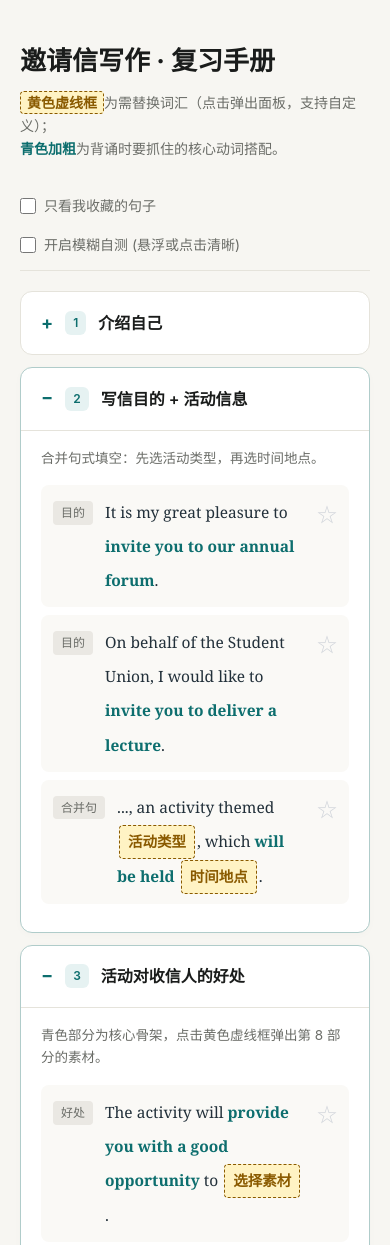
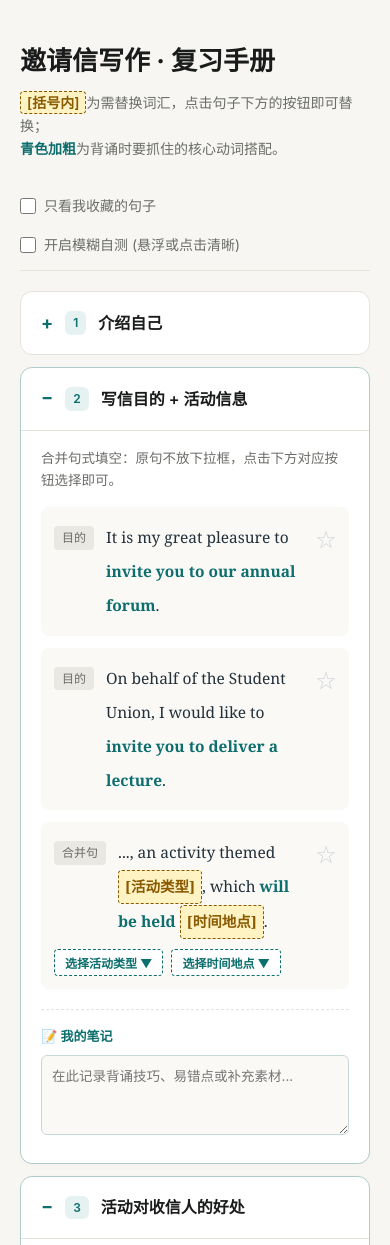
Before and after one commit to Stu717/yingyu, a plain HTML site: page index.html in a window 390 px wide. Shown: the top 1245 px of the page. Drawn offline with Linux system fonts and the light colour scheme.

Commit message:
Update index.html

```diff
--- a/index.html
+++ b/index.html
@@ -58,52 +58,62 @@
   .content{padding:0 20px 20px 20px; border-top:1px solid var(--line); padding-top:16px}
   .note{font-size:13.5px; color:var(--muted); margin:0 0 16px}
 
-  /* 句子列表 */
-  .item{
-    display:flex; gap:12px; padding:10px 12px; border-radius:8px;
-    margin-bottom:8px; background:#faf9f6; align-items:flex-start;
-    transition:background .15s;
+  /* 句子块 */
+  .sentence-block {
+    margin-bottom: 12px; padding: 12px; border-radius: 8px;
+    background: #faf9f6; border: 1px solid transparent; transition: background .15s;
   }
-  .item:hover{background:#fff; border:1px solid var(--line); padding:9px 11px}
+  .sentence-block:hover { background: #fff; border-color: var(--line); }
 
-  /* 标黄与加粗逻辑 */
-  .en{
-    flex:1; font-family:ui-serif,Georgia,"Times New Roman",serif;
-    font-size:15.5px; color:#22303a; line-height:2.2; word-break: break-word;
+  .sentence-head { display: flex; gap: 12px; align-items: flex-start; }
+
+  .sentence-text {
+    flex: 1; font-family: ui-serif,Georgia,"Times New Roman",serif;
+    font-size: 15.5px; color: #22303a; line-height: 2.2; word-break: break-word;
     transition: filter .2s;
   }
-  .en strong { color: var(--accent); font-weight: 700; }
+  .sentence-text strong { color: var(--accent); font-weight: 700; }
 
   /* 模糊自测逻辑 */
-  body.masked .en { filter: blur(var(--blur-amt)); cursor: help; }
-  body.masked .en:hover, body.masked .en.revealed { filter: none; cursor: text; }
-  body.masked .blank-slot { filter: none !important; } /* 下拉框保持清晰 */
+  body.masked .sentence-text { filter: blur(var(--blur-amt)); cursor: help; }
+  body.masked .sentence-text:hover, body.masked .sentence-text.revealed { filter: none; cursor: text; }
 
-  /* 黄色虚线槽位 */
-  .blank-slot {
+  /* 变量显示区 (纯文本显示，不放下拉框) */
+  .var-display {
     display: inline-block;
-    min-width: 60px;
-    background-color: var(--highlight);
+    min-width: 70px;
+    background: var(--highlight);
     color: var(--highlight-ink);
     border: 1.5px dashed var(--highlight-ink);
     border-radius: 4px;
-    padding: 0 8px;
-    margin: 0 2px;
-    cursor: pointer;
+    padding: 0 6px;
     font-family: inherit;
     font-size: 14.5px;
     font-weight: 600;
     text-align: center;
     transition: all .2s;
-    user-select: none;
     vertical-align: baseline;
   }
-  .blank-slot:hover { background-color: #ffe89a; border-style: solid; }
-  .blank-slot.has-value { border-style: solid; background-color: #fff7db; color: var(--accent); }
+  .var-display.has-value {
+    border-style: solid;
+    background: #fff7db;
+    color: var(--accent);
+  }
+
+  /* 单独放置的操作按钮 */
+  .action-row {
+    margin-top: 10px; display: flex; gap: 8px; flex-wrap: wrap;
+  }
+  .action-btn {
+    background: #fff; border: 1px dashed var(--accent); color: var(--accent);
+    border-radius: 4px; padding: 4px 10px; font-size: 12px; cursor: pointer;
+    transition: .2s; font-family: inherit; font-weight: 600;
+  }
+  .action-btn:hover { background: var(--accent); color: #fff; border-style: solid; }
 
   /* 弹出药丸面板 */
   .phrase-pool {
-    margin: 4px 0 16px 0; padding: 14px; background: #f4f8f8;
+    margin-top: 12px; padding: 14px; background: #f4f8f8;
     border-radius: 8px; border: 1px solid #d0e3e1;
     display: none;
   }
@@ -162,6 +172,22 @@
   }
   .star-btn:hover, .star-btn.active{color:var(--star)}
 
+  /* 笔记区域 */
+  .note-area {
+    margin-top: 20px; padding-top: 16px; border-top: 1px dashed var(--line);
+  }
+  .note-label {
+    font-size: 13px; font-weight: 600; color: var(--accent);
+    margin-bottom: 8px; display: flex; align-items: center; gap: 4px;
+  }
+  .custom-note {
+    width: 100%; min-height: 80px; padding: 10px;
+    border: 1px solid #c5d8d7; border-radius: 6px;
+    font-family: inherit; font-size: 13.5px; line-height: 1.5;
+    resize: vertical; outline: none; transition: border .2s; background: #faf9f6;
+  }
+  .custom-note:focus { border-color: var(--accent); background: #fff; }
+
   /* 第8部分素材库 */
   .grid{display:grid; gap:12px; grid-template-columns:1fr; margin-top:10px}
   .type-box{background:#fff; border:1px solid var(--line); border-radius:10px; padding:16px}
@@ -183,7 +209,7 @@
   <div class="hero">
     <h1>邀请信写作 · 复习手册</h1>
     <p>
-      <mark>黄色虚线框</mark>为需替换词汇（点击弹出面板，支持自定义）；<br>
+      <mark>[括号内]</mark>为需替换词汇，点击句子下方的按钮即可替换；<br>
       <strong>青色加粗</strong>为背诵时要抓住的核心动词搭配。
     </p>
   </div>
@@ -207,15 +233,16 @@
       <div class="content">
         <p class="note">核心短语库，可直接复习或收藏。</p>
         <div class="grid" id="bankGrid"></div>
+        <div class="note-area">
+          <div class="note-label">📝 我的笔记</div>
+          <textarea class="custom-note" data-id="step-s8" placeholder="在此记录背诵技巧、易错点..."></textarea>
+        </div>
       </div>
     </details>
   </div>
 </div>
 
 <script>
-// 记录最后点击的槽位
-let lastFocusedSlot = null;
-
 // 默认基础素材
 const defaultBank = {
   '学术交流类': ['exchange ideas with other scholars', 'share your research findings', 'learn about the latest developments in the field', 'meet other experts'],
@@ -232,18 +259,17 @@ const defaultPool = {
   'action': ['confirm your attendance', 'give a short speech at the activity', 'prepare a brief introduction to...'],
   'deadline': ['June 10th', 'next Friday'],
   'department': ['the School of Foreign Languages', 'the School of Economics'],
-  'role': ['chairman', 'president']
+  'role': ['chairman', 'president'],
+  'organization': ['the Student Union', 'the Organizing Committee', 'the Class Committee']
 };
 
-// 读取自定义数据
 let customPoolData = JSON.parse(localStorage.getItem('custom_pool_data')) || {};
+let notesData = JSON.parse(localStorage.getItem('invitation_notes')) || {};
+let favorites = JSON.parse(localStorage.getItem('invitation_favs')) || {};
 
-// 保存自定义数据
-function saveCustomData() {
-  localStorage.setItem('custom_pool_data', JSON.stringify(customPoolData));
-}
+function saveCustomData() { localStorage.setItem('custom_pool_data', JSON.stringify(customPoolData)); }
 
-// 根据类型生成面板 HTML (融合自定义数据)
+// 生成面板 HTML
 function getPoolHTML(type) {
   let title = '选择素材';
   let groups = [];
@@ -253,7 +279,7 @@ function getPoolHTML(type) {
   } else if (type === 'location') {
     title = '时间地点'; groups = [{ name: '可选时间地点', items: defaultPool.location }];
   } else if (type === 'benefit') {
-    title = '第8部分 · 好处素材库';
+    title = '好处素材库 (结合第8部分)';
     groups = Object.entries(defaultBank).map(([k, v]) => ({ name: k, items: v }));
   } else if (type === 'action') {
     title = '请求动作'; groups = [{ name: '具体动作', items: defaultPool.action }];
@@ -263,30 +289,29 @@ function getPoolHTML(type) {
     title = '院系'; groups = [{ name: '院系', items: defaultPool.department }];
   } else if (type === 'role') {
     title = '职务'; groups = [{ name: '职务', items: defaultPool.role }];
+  } else if (type === 'organization') {
+    title = '组织'; groups = [{ name: '组织', items: defaultPool.organization }];
   }
 
-  // 检查是否有自定义数据并加入分组
   if (customPoolData[type] && customPoolData[type].length > 0) {
     groups.push({ name: '自定义补充', items: customPoolData[type], isCustom: true });
   }
 
-  let html = `<div class="pool-title"><span>${title}</span><span class="pool-close">关闭面板</span></div>`;
+  let html = `<div class="pool-title"><span>${title}</span><span class="pool-close">关闭</span></div>`;
 
   groups.forEach(g => {
     html += `<div class="pill-group"><span class="pill-label">${g.name}</span>`;
     g.items.forEach(item => {
       const safeVal = item.replace(/"/g, '&quot;');
-      // 如果是自定义分组，增加删除按钮
-      const delBtn = g.isCustom ? `<span class="pill-del" data-type="${type}" data-val="${safeVal}" title="删除该词条">×</span>` : '';
+      const delBtn = g.isCustom ? `<span class="pill-del" data-type="${type}" data-val="${safeVal}">×</span>` : '';
       html += `<span class="pill" data-value="${safeVal}">${item} ${delBtn}</span>`;
     });
     html += `</div>`;
   });
 
-  // 底部加入自定义输入框
   html += `
     <form class="custom-form" data-type="${type}">
-      <input type="text" class="custom-input" placeholder="输入想要补充的短语，按回车添加..." required>
+      <input type="text" class="custom-input" placeholder="输入想要补充的短语..." required>
       <button type="submit" class="custom-btn">添加</button>
     </form>
   `;
@@ -294,84 +319,122 @@ function getPoolHTML(type) {
   return html;
 }
 
-// 生成槽位 HTML
-const slot = (type, defaultText) => `<span class="blank-slot" data-pool="${type}" data-default="${defaultText}">${defaultText}</span>`;
-
 const stepsData = [
   {
     id: 's1', title: '介绍自己',
-    note: '根据收信人身份，选择对应句式。',
+    note: '根据收信人身份，选择对应句式。点击下方按钮替换空白处。',
     items: [
-      { tag: '组织者', html: `I am Li Ming, a student from ${slot('department', '院系')} and <strong>one of the organizers</strong> of this activity.` },
-      { tag: '邀请老师', html: `I am Li Ming, a <strong>student representative</strong> from ${slot('department', '院系')}.` },
-      { tag: '负责人', html: `I am Li Ming, ${slot('role', '职务')} of the Student Union.` },
-      { tag: '示例', html: 'I am Li Ming, <strong>chairman of the Student Union</strong>.' },
-      { tag: '示例', html: 'I am Li Ming, a <strong>graduate student</strong> from the School of Foreign Languages.' }
+      {
+        tag: '组织者',
+        text: 'I am Li Ming, a student from <span class="var-display" data-slot="var-dept1">[院系]</span> and <strong>one of the organizers</strong> of this activity.',
+        actions: [{ label: '选择院系', target: 'var-dept1', type: 'department' }]
+      },
+      {
+        tag: '邀请老师',
+        text: 'I am Li Ming, a <strong>student representative</strong> from <span class="var-display" data-slot="var-dept2">[院系]</span>.',
+        actions: [{ label: '选择院系', target: 'var-dept2', type: 'department' }]
+      },
+      {
+        tag: '负责人',
+        text: 'I am Li Ming, <span class="var-display" data-slot="var-role">[职务]</span> of <span class="var-display" data-slot="var-org">[组织]</span>.',
+        actions: [
+          { label: '选择职务', target: 'var-role', type: 'role' },
+          { label: '选择组织', target: 'var-org', type: 'organization' }
+        ]
+      },
+      { tag: '示例', text: 'I am Li Ming, <strong>chairman of the Student Union</strong>.' },
+      { tag: '示例', text: 'I am Li Ming, a <strong>graduate student</strong> from the School of Foreign Languages.' }
     ]
   },
   {
     id: 's2', title: '写信目的 + 活动信息',
-    note: '合并句式填空：先选活动类型，再选时间地点。',
+    note: '合并句式填空：原句不放下拉框，点击下方对应按钮选择即可。',
     items: [
-      { tag: '目的', html: 'It is my great pleasure to <strong>invite you to our annual forum</strong>.' },
-      { tag: '目的', html: 'On behalf of the Student Union, I would like to <strong>invite you to deliver a lecture</strong>.' },
+      { tag: '目的', text: 'It is my great pleasure to <strong>invite you to our annual forum</strong>.' },
+      { tag: '目的', text: 'On behalf of the Student Union, I would like to <strong>invite you to deliver a lecture</strong>.' },
       {
         tag: '合并句',
-        html: `..., an activity themed ${slot('activity', '活动类型')}, which <strong>will be held</strong> ${slot('location', '时间地点')}.`
+        text: '..., an activity themed <span class="var-display" data-slot="var-act">[活动类型]</span>, which <strong>will be held</strong> <span class="var-display" data-slot="var-loc">[时间地点]</span>.',
+        actions: [
+          { label: '选择活动类型', target: 'var-act', type: 'activity' },
+          { label: '选择时间地点', target: 'var-loc', type: 'location' }
+        ]
       }
     ]
   },
   {
     id: 's3', title: '活动对收信人的好处',
-    note: '青色部分为核心骨架，点击黄色虚线框弹出第 8 部分的素材。',
+    note: '点击下方按钮，从第 8 部分的素材库中选择短语填入。',
     items: [
-      { tag: '好处', html: `The activity will <strong>provide you with a good opportunity</strong> to ${slot('benefit', '选择素材')}.` },
-      { tag: '好处', html: `The activity will <strong>enable you</strong> to ${slot('benefit', '选择素材')}.` },
-      { tag: '好处', html: `The activity will <strong>be a good chance for you</strong> to ${slot('benefit', '选择素材')}.` },
-      { tag: '完整句', html: 'Your participation will <strong>be of great benefit</strong> to our students.' }
+      {
+        tag: '好处',
+        text: 'The activity will <strong>provide you with a good opportunity</strong> to <span class="var-display" data-slot="var-b1">[选择动词短语]</span>.',
+        actions: [{ label: '选择动词短语', target: 'var-b1', type: 'benefit' }]
+      },
+      {
+        tag: '好处',
+        text: 'The activity will <strong>enable you</strong> to <span class="var-display" data-slot="var-b2">[选择动词短语]</span>.',
+        actions: [{ label: '选择动词短语', target: 'var-b2', type: 'benefit' }]
+      },
+      {
+        tag: '好处',
+        text: 'The activity will <strong>be a good chance for you</strong> to <span class="var-display" data-slot="var-b3">[选择动词短语]</span>.',
+        actions: [{ label: '选择动词短语', target: 'var-b3', type: 'benefit' }]
+      },
+      { tag: '完整句', text: 'Your participation will <strong>be of great benefit</strong> to our students.' }
     ]
   },
   {
     id: 's4', title: '适度恭维收信人',
     note: '一两句即可，把握核心赞美词。',
     items: [
-      { tag: '恭维', html: 'As <strong>an expert in this field</strong>, you are <strong>widely respected by our students</strong>.' },
-      { tag: '恭维', html: 'With <strong>your rich experience in this area</strong>, <strong>you would be a most welcome guest</strong>.' },
-      { tag: '恭维', html: 'As <strong>a highly respected scholar</strong>, ...' },
-      { tag: '恭维', html: '<strong>Your presence would be greatly appreciated</strong>.' }
+      { tag: '恭维', text: 'As <strong>an expert in this field</strong>, you are <strong>widely respected by our students</strong>.' },
+      { tag: '恭维', text: 'With <strong>your rich experience in this area</strong>, <strong>you would be a most welcome guest</strong>.' },
+      { tag: '恭维', text: 'As <strong>a highly respected scholar</strong>, ...' },
+      { tag: '恭维', text: '<strong>Your presence would be greatly appreciated</strong>.' }
     ]
   },
   {
     id: 's5', title: '明确请求 + 截止时间',
-    note: '具体动作和截止时间均可点击替换。',
+    note: '具体动作和截止时间均可点击下方按钮替换。',
     items: [
-      { tag: '完整句', html: `<strong>We would be grateful if you could</strong> ${slot('action', '动作')} before ${slot('deadline', '时间')}.` },
-      { tag: '完整句', html: `Please <strong>let us know whether you can come</strong> by ${slot('deadline', '时间')}.` }
+      {
+        tag: '完整句',
+        text: '<strong>We would be grateful if you could</strong> <span class="var-display" data-slot="var-act1">[动作]</span> before <span class="var-display" data-slot="var-time1">[时间]</span>.',
+        actions: [
+          { label: '选择动作', target: 'var-act1', type: 'action' },
+          { label: '选择时间', target: 'var-time1', type: 'deadline' }
+        ]
+      },
+      {
+        tag: '完整句',
+        text: 'Please <strong>let us know whether you can come</strong> by <span class="var-display" data-slot="var-time2">[时间]</span>.',
+        actions: [{ label: '选择时间', target: 'var-time2', type: 'deadline' }]
+      }
     ]
   },
   {
     id: 's6', title: '客套话',
     note: '收尾礼节。',
     items: [
-      { tag: '客套', html: 'Should you have any questions, please <strong>do not hesitate to contact me</strong>.' },
-      { tag: '客套', html: 'We <strong>look forward to welcoming you</strong> to our university.' },
-      { tag: '客套', html: 'Thank you for your time and consideration.' },
-      { tag: '客套', html: 'We would appreciate your kind reply.' },
-      { tag: '客套', html: 'Thank you in advance for your support.' }
+      { tag: '客套', text: 'Should you have any questions, please <strong>do not hesitate to contact me</strong>.' },
+      { tag: '客套', text: 'We <strong>look forward to welcoming you</strong> to our university.' },
+      { tag: '客套', text: 'Thank you for your time and consideration.' },
+      { tag: '客套', text: 'We would appreciate your kind reply.' },
+      { tag: '客套', text: 'Thank you in advance for your support.' }
     ]
   },
   {
     id: 's7', title: '期待回复',
     note: '结尾固定收束句。',
     items: [
-      { tag: '结尾', html: '<strong>Looking forward to</strong> your reply.' },
-      { tag: '结尾', html: 'We <strong>look forward to hearing from you</strong> soon.' }
+      { tag: '结尾', text: '<strong>Looking forward to</strong> your reply.' },
+      { tag: '结尾', text: 'We <strong>look forward to hearing from you</strong> soon.' }
     ]
   }
 ];
 
-let favorites = JSON.parse(localStorage.getItem('invitation_favs')) || {};
-
+// 渲染步骤
 function renderSteps() {
   const container = document.getElementById('stepsContainer');
   container.innerHTML = stepsData.map(step => `
@@ -379,27 +442,54 @@ function renderSteps() {
       <summary><span class="badge">${step.id.slice(1)}</span> ${step.title}</summary>
       <div class="content">
         <p class="note">${step.note}</p>
+
         ${step.items.map((item, idx) => {
           const itemId = `${step.id}_${idx}`;
           const isStarred = favorites[itemId] ? 'active' : '';
           const starChar = favorites[itemId] ? '★' : '☆';
-          const hasSlot = item.html.includes('blank-slot');
+          const hasActions = item.actions && item.actions.length > 0;
+
+          // 给带有 data-slot 的 span 加上唯一 id (防止冲突)
+          let formattedText = item.text;
+          if (hasActions) {
+            formattedText = formattedText.replace(/data-slot="([^"]+)"/g, `data-slot="$1" id="${itemId}-$1"`);
+          }
+
+          let actionsHTML = '';
+          if (hasActions) {
+            actionsHTML = `<div class="action-row">
+              ${item.actions.map(act => `
+                <button class="action-btn" data-item="${itemId}" data-target="${itemId}-${act.target}" data-type="${act.type}">
+                  ${act.label} ▼
+                </button>
+              `).join('')}
+            </div>`;
+          }
 
           return `
-            <div class="item" id="item-${itemId}">
-              <span class="tag">${item.tag}</span>
-              <span class="en" onclick="toggleReveal(this)">${item.html}</span>
-              <button class="star-btn ${isStarred}" data-id="${itemId}">${starChar}</button>
+            <div class="sentence-block" id="block-${itemId}">
+              <div class="sentence-head">
+                <span class="tag">${item.tag}</span>
+                <span class="sentence-text" onclick="toggleReveal(this)">${formattedText}</span>
+                <button class="star-btn ${isStarred}" data-id="${itemId}">${starChar}</button>
+              </div>
+              ${actionsHTML}
             </div>
-            ${hasSlot ? `<div class="phrase-pool" id="pool-${itemId}"></div>` : ''}
           `;
         }).join('')}
+
+        <!-- 笔记区域 -->
+        <div class="note-area">
+          <div class="note-label">📝 我的笔记</div>
+          <textarea class="custom-note" data-id="${step.id}" placeholder="在此记录背诵技巧、易错点或补充素材...">${notesData[step.id] || ''}</textarea>
+        </div>
       </div>
     </details>
   `).join('');
   applyFilter();
 }
 
+// 渲染素材库
 function renderBank() {
   const grid = document.getElementById('bankGrid');
   grid.innerHTML = Object.entries(defaultBank).map(([cat, phrases], tIdx) => `
@@ -412,7 +502,7 @@ function renderBank() {
         return `
           <div class="phrase-item" id="item-${itemId}">
             <div style="flex:1;">
-              <span class="en" onclick="toggleReveal(this)">${phrase}</span>
+              <span class="sentence-text" style="line-height:1.4;" onclick="toggleReveal(this)">${phrase}</span>
             </div>
             <button class="star-btn ${isStarred}" data-id="${itemId}">${starChar}</button>
           </div>
@@ -423,16 +513,14 @@ function renderBank() {
   applyFilter();
 }
 
-// 模糊状态下点击解锁（移动端友好）
 window.toggleReveal = function(el) {
   if (document.body.classList.contains('masked')) {
     el.classList.toggle('revealed');
   }
 };
 
-// 统一事件管理
 document.addEventListener('click', function(e) {
-  // 1. 处理收藏
+  // 1. 收藏
   const starBtn = e.target.closest('.star-btn');
   if (starBtn) {
     const id = starBtn.dataset.id;
@@ -450,36 +538,54 @@ document.addEventListener('click', function(e) {
     return;
   }
 
-  // 2. 点击黄色虚线槽位 -> 弹出面板
-  const slot = e.target.closest('.blank-slot');
-  if (slot) {
+  // 2. 点击操作按钮展开/折叠面板
+  const actionBtn = e.target.closest('.action-btn');
+  if (actionBtn) {
     e.stopPropagation();
-    lastFocusedSlot = slot;
-    const item = slot.closest('.item');
-    const pool = item.nextElementSibling;
+    const itemId = actionBtn.dataset.item;
+    const targetId = actionBtn.dataset.target;
+    const type = actionBtn.dataset.type;
+    const block = document.getElementById(`block-${itemId}`);
 
-    if (pool.classList.contains('show')) {
+    let pool = block.querySelector('.phrase-pool');
+
+    // 如果已经展开且类型相同，则收起
+    if (pool && pool.classList.contains('show') && pool.dataset.type === type) {
       pool.classList.remove('show');
       return;
     }
 
+    // 关闭其他面板
     document.querySelectorAll('.phrase-pool').forEach(p => p.classList.remove('show'));
-    const type = slot.getAttribute('data-pool');
+
+    // 创建或更新面板
+    if (!pool) {
+      pool = document.createElement('div');
+      pool.className = 'phrase-pool';
+      block.appendChild(pool);
+    }
+
+    pool.dataset.type = type;
+    pool.dataset.target = targetId;
     pool.innerHTML = getPoolHTML(type);
     pool.classList.add('show');
     return;
   }
 
-  // 3. 点击药丸选项填入
+  // 3. 点击药丸选项填入变量框
   const pill = e.target.closest('.pill');
   if (pill && !e.target.classList.contains('pill-del')) {
     e.stopPropagation();
     const val = pill.getAttribute('data-value');
-    if (lastFocusedSlot) {
-      lastFocusedSlot.textContent = val;
-      lastFocusedSlot.classList.add('has-value');
-      lastFocusedSlot.closest('.item').nextElementSibling.classList.remove('show');
+    const pool = pill.closest('.phrase-pool');
+    const targetId = pool.dataset.target;
+    const targetEl = document.getElementById(targetId);
+
+    if (targetEl) {
+      targetEl.textContent = val;
+      targetEl.classList.add('has-value');
     }
+    pool.classList.remove('show');
     return;
   }
 
@@ -494,11 +600,9 @@ document.addEventListener('click', function(e) {
       if (customPoolData[type].length === 0) delete customPoolData[type];
       saveCustomData();
 
-      // 重新渲染当前展开的面板
-      if(lastFocusedSlot) {
-        const pool = lastFocusedSlot.closest('.item').nextElementSibling;
-        pool.innerHTML = getPoolHTML(type);
-      }
+      // 重新渲染当前面板
+      const pool = delBtn.closest('.phrase-pool');
+      pool.innerHTML = getPoolHTML(type);
     }
     return;
   }
@@ -510,13 +614,13 @@ document.addEventListener('click', function(e) {
     return;
   }
 
-  // 6. 点击空白处关闭所有面板
-  if (!e.target.closest('.phrase-pool')) {
+  // 6. 点击外部关闭所有面板
+  if (!e.target.closest('.phrase-pool') && !e.target.closest('.action-btn')) {
     document.querySelectorAll('.phrase-pool').forEach(p => p.classList.remove('show'));
   }
 });
 
-// 监听表单提交（添加自定义词汇）
+// 监听表单提交 (添加自定义素材)
 document.addEventListener('submit', function(e) {
   if (e.target.classList.contains('custom-form')) {
     e.preventDefault();
@@ -524,28 +628,30 @@ document.addEventListener('submit', function(e) {
     const type = form.getAttribute('data-type');
     const input = form.querySelector('.custom-input');
     const val = input.value.trim();
+    const pool = form.closest('.phrase-pool');
 
     if (val) {
       if (!customPoolData[type]) customPoolData[type] = [];
-      // 防重复
       if (!customPoolData[type].includes(val) && !(defaultPool[type] && defaultPool[type].includes(val))) {
         customPoolData[type].push(val);
         saveCustomData();
       }
-
-      // 重新渲染面板并清空输入框
-      if(lastFocusedSlot) {
-        const pool = lastFocusedSlot.closest('.item').nextElementSibling;
-        pool.innerHTML = getPoolHTML(type);
-      }
+      pool.innerHTML = getPoolHTML(type);
     }
   }
 });
 
-// 顶部开关逻辑
+// 监听笔记输入并保存
+document.addEventListener('input', function(e) {
+  if (e.target.classList.contains('custom-note')) {
+    const id = e.target.getAttribute('data-id');
+    notesData[id] = e.target.value;
+    localStorage.setItem('invitation_notes', JSON.stringify(notesData));
+  }
+});
+
 document.getElementById('maskToggle').addEventListener('change', function(e) {
   document.body.classList.toggle('masked', e.target.checked);
-  // 关闭时清除所有已解锁状态
   if (!e.target.checked) {
     document.querySelectorAll('.revealed').forEach(el => el.classList.remove('revealed'));
   }
@@ -553,17 +659,24 @@ document.getElementById('maskToggle').addEventListener('change', function(e) {
 
 function applyFilter() {
   const showOnlyFav = document.getElementById('favToggle').checked;
-  const items = document.querySelectorAll('.item, .phrase-item');
+  const items = document.querySelectorAll('.sentence-block, .phrase-item');
 
   items.forEach(el => {
-    const id = el.getAttribute('id').replace('item-', '');
+    // 尝试获取对应 ID
+    let id = '';
+    if (el.classList.contains('sentence-block')) {
+      id = el.id.replace('block-', '');
+    } else {
+      id = el.id.replace('item-', '');
+    }
+
     if (showOnlyFav && !favorites[id]) el.classList.add('is-hidden');
     else el.classList.remove('is-hidden');
   });
 
   document.querySelectorAll('details').forEach(details => {
     if (showOnlyFav) {
-      const hasVisible = details.querySelector('.item:not(.is-hidden), .phrase-item:not(.is-hidden)');
+      const hasVisible = details.querySelector('.sentence-block:not(.is-hidden), .phrase-item:not(.is-hidden)');
       details.open = !!hasVisible;
     }
   });
@@ -571,7 +684,6 @@ function applyFilter() {
 
 document.getElementById('favToggle').addEventListener('change', applyFilter);
 
-// 初始化
 renderSteps();
 renderBank();
 </script>
```
